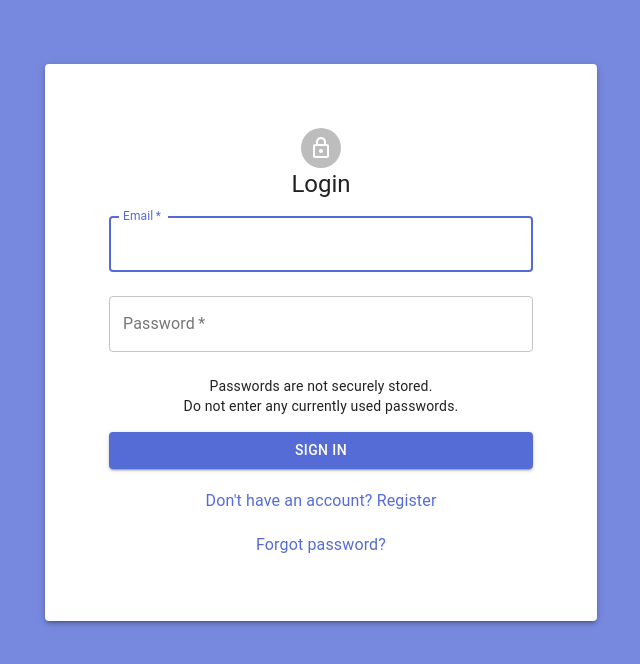
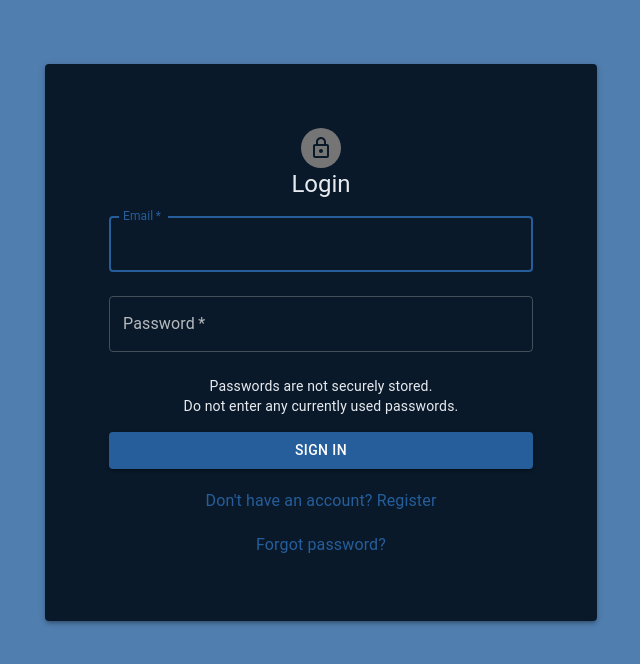
Before and after one commit to xxxbrian/comp1531_project_frontend, a React (Create React App) app: page /login in a window 1280 px wide. Shown: the top 664 px of the page, without its empty margins (319-959 px from the left). Built offline with nearby package versions, Linux system fonts and the light colour scheme; no server answers.

Commit message:
New theme color

```diff
--- a/src/App.js
+++ b/src/App.js
@@ -19,7 +19,7 @@ import { AuthProvider } from './AuthContext';
 import './axios';
 
 function App() {
-  document.title = 'UNSW Streams';
+  document.title = 'UNSW Seams';
 
   const [authDetails, setAuthDetails] = React.useState(
     localStorage.getItem('token')
--- a/src/components/Admin/index.js
+++ b/src/components/Admin/index.js
@@ -1,9 +1,11 @@
 import React from 'react';
 import Button from '@material-ui/core/Button';
+import IconButton from '@material-ui/core/IconButton';
 import Menu from '@material-ui/core/Menu';
 import MenuItem from '@material-ui/core/MenuItem';
 import SetUserPermissionsDialog from './SetUserPermissionsDialog';
 import UserRemoveDialog from './UserRemoveDialog';
+import AdminPanelSettingsIcon from '@mui/icons-material/AdminPanelSettings';
 
 export default function Admin() {
 
@@ -15,15 +17,15 @@ export default function Admin() {
 
   return (
     <div>
-      <Button
+      <IconButton
         ref={buttonRef}
         aria-controls="simple-menu"
         aria-haspopup="true"
         onClick={handleClick}
         color="inherit"
       >
-        Admin
-      </Button>
+        <AdminPanelSettingsIcon />
+      </IconButton>
       <Menu
         id="simple-menu"
         anchorEl={buttonRef.current}
--- a/src/components/Layout/Header.js
+++ b/src/components/Layout/Header.js
@@ -17,6 +17,7 @@ import PollToggle from '../PollToggle';
 import Admin from '../Admin';
 import SearchBar from '../Search/SearchBar';
 import NotificationList from '../NotificationList';
+import LogoutIcon from '@mui/icons-material/Logout';
 
 const useStyles = makeStyles((theme) => ({
   appBar: {
@@ -55,7 +56,7 @@ function Header({ handleMenuToggle = () => { } }) {
   }
 
   return (
-    <AppBar position="fixed" className={classes.appBar}>
+    <AppBar position="fixed" className={classes.appBar}  color="transparent" elevation={0}>
       <Toolbar>
         {!matches && (
           <>
@@ -70,7 +71,7 @@ function Header({ handleMenuToggle = () => { } }) {
             </IconButton>
             <Link to="/" style={{ color: 'white', textDecoration: 'none' }}>
               <Typography variant="h5" noWrap>
-                Streams
+                DINGO
               </Typography>
             </Link>
           </>
@@ -80,18 +81,18 @@ function Header({ handleMenuToggle = () => { } }) {
         </div>
         <div style={{ display: 'flex' }}>
           <SearchBar />
-          <PollToggle />
+          {/* <PollToggle /> */}
           <NotificationList />
           <Admin />
-          <Button
+          <IconButton
             color="inherit"
             className={classes.logoutButton}
             onClick={() => {
               setLoggedOut(true);
             }}
           >
-            Logout
-          </Button>
+            <LogoutIcon />
+          </IconButton>
         </div>
       </Toolbar>
     </AppBar>
--- a/src/components/Layout/SideMenu.js
+++ b/src/components/Layout/SideMenu.js
@@ -57,9 +57,9 @@ function SideMenu({ container, children, open, setOpen }) {
           open
         >
           <div className={classes.toolbar}>
-            <Link to="/" style={{ color: 'black', textDecoration: 'none' }}>
+            <Link to="/" style={{ color: 'LightBlue', textDecoration: 'none' }}>
               <Typography variant="h5" noWrap>
-                Streams
+                Seams DINGO
               </Typography>
             </Link>
           </div>
--- a/src/components/NotificationList.js
+++ b/src/components/NotificationList.js
@@ -2,6 +2,8 @@ import React from 'react';
 import axios from 'axios';
 import { Link } from 'react-router-dom';
 import Button from '@material-ui/core/Button';
+import IconButton from '@mui/material/IconButton';
+import InboxIcon from '@mui/icons-material/Inbox';
 import Menu from '@material-ui/core/Menu';
 import MenuItem from '@material-ui/core/MenuItem';
 import AuthContext from '../AuthContext';
@@ -36,6 +38,7 @@ export default function NotificationList() {
         onClick={handleClick}
         color="inherit"
       >
+        <InboxIcon />
         Notifications
       </Button>
       <Menu
--- a/src/components/Search/SearchBar.js
+++ b/src/components/Search/SearchBar.js
@@ -17,7 +17,7 @@ const useStyles = makeStyles(theme => ({
         [theme.breakpoints.up('sm')]: {
         marginLeft: theme.spacing(1),
         width: 'auto',
-        marginRight: theme.spacing(2),
+        marginRight: theme.spacing(7),
         },
     },
     searchIcon: {
@@ -37,9 +37,9 @@ const useStyles = makeStyles(theme => ({
         transition: theme.transitions.create('width'),
         width: '100%',
         [theme.breakpoints.up('sm')]: {
-        width: 120,
+        width: 280,
         '&:focus': {
-            width: 200,
+            width: 350,
         },
         },
     },
@@ -59,7 +59,7 @@ function SearchBar(props) {
                 <SearchIcon />
             </div>
             <InputBase
-                placeholder="Search…"
+                placeholder="Search Messagess..."
                 classes={{
                 root: classes.inputRoot,
                 input: classes.inputInput,
--- a/src/theme.js
+++ b/src/theme.js
@@ -4,17 +4,19 @@ import { createMuiTheme } from '@material-ui/core/styles';
 // A custom theme for this app
 const theme = createMuiTheme({
   palette: {
+    type: 'dark',
     primary: {
-      main: '#556cd6',
+      main: '#255e9b',
     },
     secondary: {
-      main: '#19857b',
-    },
-    error: {
-      main: red.A400,
+      main: '#f50057',
     },
     background: {
-      default: '#fff',
+      paper: '#0a1929',
+      default: '#0a1929',
+    },
+    text: {
+      primary: '#e7ebf0',
     },
   },
 });
```
Also changed, not shown: package.json (+6 -2 lines), src/components/PollToggle/index.js (line endings or trailing spaces), 1 other file (tests, documents, lock files or other folders).
